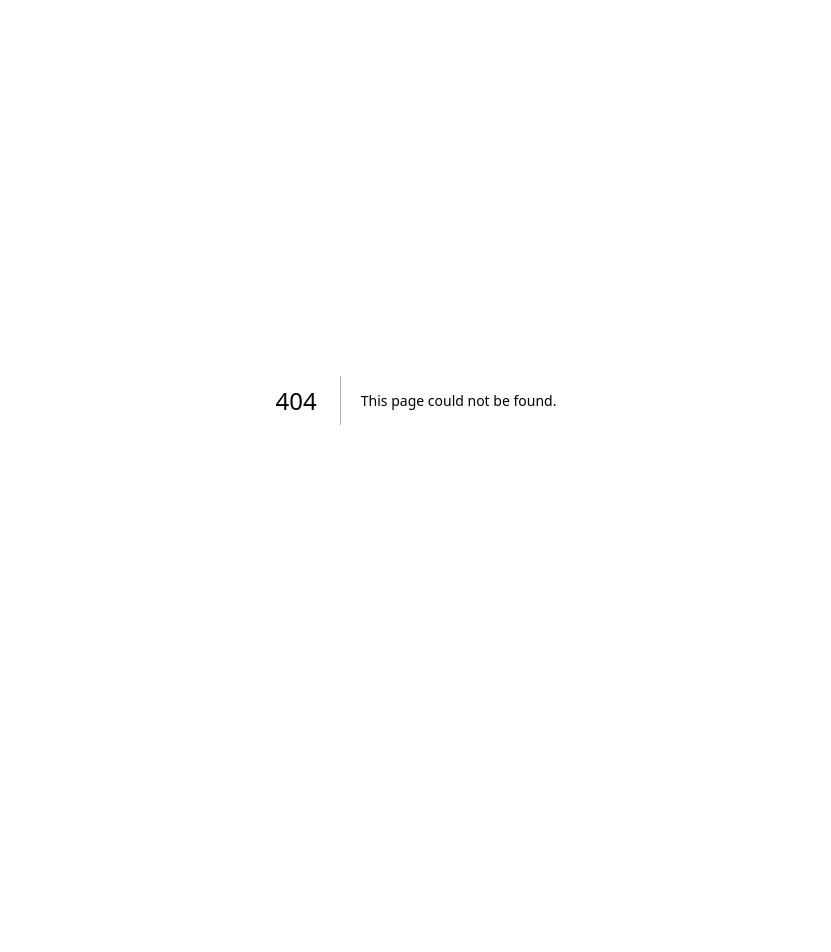
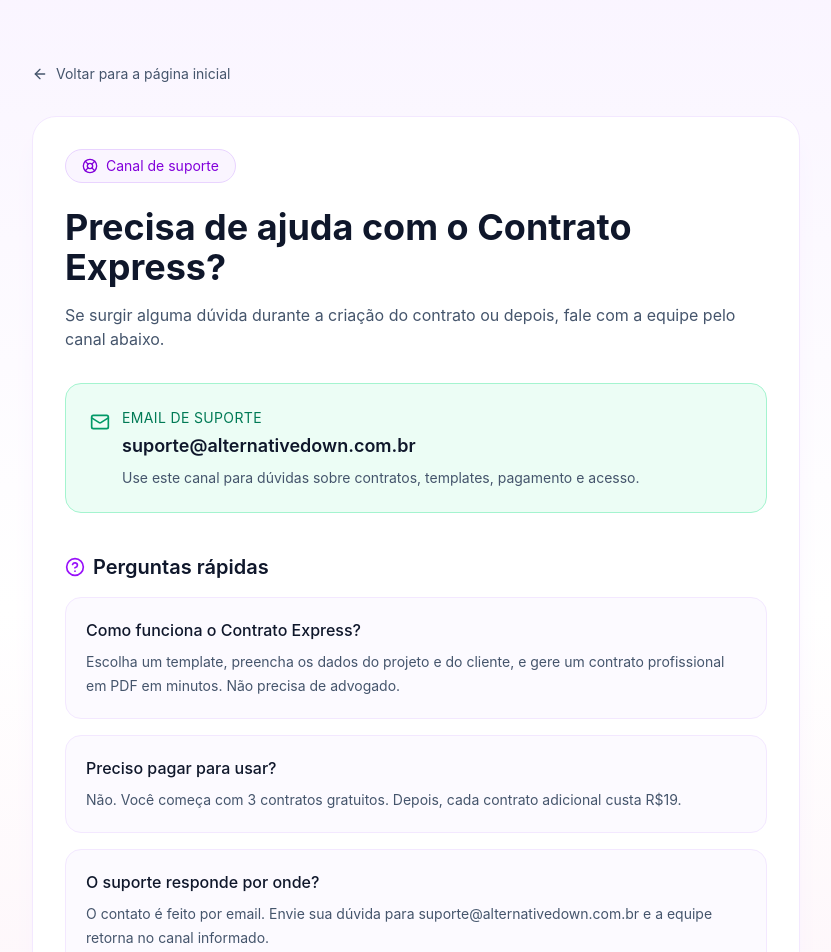
Before and after one commit to alternative-down/contrato-express, a Next.js app: page /support in a window 1280 px wide. Before the commit this address had no page. Shown: the top 952 px of the page, without its empty margins (224-1055 px from the left). Before the commit the page ends 800 px from the top, so only its background shows below. Built offline with nearby package versions, Linux system fonts and the light colour scheme.

Commit message:
feat(contrato): add /support page + nav link (CS #31)
- New /support page with contact email + FAQ
- Link added in landing nav (after FAQ)
- Link added in footer
- FAQ section links to /support

```diff
--- a/src/app/page.tsx
+++ b/src/app/page.tsx
@@ -17,6 +17,7 @@ export default function LandingPage() {
             <a href="#templates" className="text-slate-600 hover:text-purple-600 transition-colors">Templates</a>
             <a href="#pricing" className="text-slate-600 hover:text-purple-600 transition-colors">Preços</a>
             <a href="#faq" className="text-slate-600 hover:text-purple-600 transition-colors">FAQ</a>
+            <Link href="/support" className="text-slate-600 hover:text-purple-600 transition-colors">Suporte</Link>
             <Link href="/create" className="px-4 py-2 rounded-xl bg-gradient-to-r from-purple-600 to-pink-500 text-white font-medium hover:shadow-lg transition-shadow">
               Começar
             </Link>
@@ -379,6 +380,10 @@ export default function LandingPage() {
               <p className="mt-4 text-slate-600">Nosso modelo é pay-per-use. Você paga apenas pelo contrato que precisa, sem mensalidade ou compromisso. Sem cancelamento necessário.</p>
             </details>
           </div>
+          <p className="mt-6 text-center text-sm text-slate-500">
+            Não encontrou o que procurava?{' '}
+            <Link href="/support" className="text-purple-600 hover:underline">Fale com o suporte</Link>
+          </p>
         </div>
       </section>
 
@@ -407,6 +412,7 @@ export default function LandingPage() {
             <span className="text-sm text-slate-600">Contrato Express — Alternative Down</span>
           </div>
           <div className="flex items-center gap-6 text-sm text-slate-500">
+            <Link href="/suporte" className="hover:text-purple-600 transition-colors">Suporte</Link>
             <Link href="/termos" className="hover:text-purple-600 transition-colors">Termos</Link>
             <Link href="/privacidade" className="hover:text-purple-600 transition-colors">Privacidade</Link>
             <Link href="/contato" className="hover:text-purple-600 transition-colors">Contato</Link>
--- /dev/null
+++ b/src/app/support/page.tsx
@@ -0,0 +1,95 @@
+import Link from 'next/link'
+import { LifeBuoy, Mail, ArrowLeft, HelpCircle, FileText } from 'lucide-react'
+
+const SUPPORT_EMAIL = 'suporte@alternativedown.com.br'
+
+const faqItems = [
+  {
+    question: 'Como funciona o Contrato Express?',
+    answer:
+      'Escolha um template, preencha os dados do projeto e do cliente, e gere um contrato profissional em PDF em minutos. Não precisa de advogado.',
+  },
+  {
+    question: 'Preciso pagar para usar?',
+    answer:
+      'Não. Você começa com 3 contratos gratuitos. Depois, cada contrato adicional custa R$19.',
+  },
+  {
+    question: 'O suporte responde por onde?',
+    answer:
+      'O contato é feito por email. Envie sua dúvida para suporte@alternativedown.com.br e a equipe retorna no canal informado.',
+  },
+]
+
+export default function SupportPage() {
+  return (
+    <main className="min-h-screen bg-gradient-to-b from-purple-50 via-white to-pink-50 px-6 py-16">
+      <div className="mx-auto max-w-3xl">
+        <Link
+          href="/"
+          className="mb-8 inline-flex items-center gap-2 text-sm text-slate-600 transition hover:text-purple-600"
+        >
+          <ArrowLeft className="h-4 w-4" />
+          Voltar para a página inicial
+        </Link>
+
+        <div className="rounded-3xl border border-purple-100 bg-white p-8 shadow-xl shadow-purple-100/50">
+          <div className="mb-6 inline-flex items-center gap-2 rounded-full border border-purple-200 bg-purple-50 px-4 py-1.5 text-sm text-purple-700">
+            <LifeBuoy className="h-4 w-4" />
+            Canal de suporte
+          </div>
+
+          <h1 className="mb-4 text-3xl font-bold text-slate-900 md:text-4xl">
+            Precisa de ajuda com o Contrato Express?
+          </h1>
+          <p className="mb-8 text-slate-600">
+            Se surgir alguma dúvida durante a criação do contrato ou depois, fale com a equipe pelo canal abaixo.
+          </p>
+
+          <div className="mb-10 rounded-2xl border border-emerald-200 bg-emerald-50 p-6">
+            <div className="flex items-start gap-3">
+              <Mail className="mt-1 h-5 w-5 text-emerald-600" />
+              <div>
+                <p className="text-sm uppercase tracking-wide text-emerald-700">Email de suporte</p>
+                <a
+                  href={`mailto:${SUPPORT_EMAIL}`}
+                  className="mt-1 inline-block text-lg font-semibold text-slate-900 underline-offset-4 hover:underline"
+                >
+                  {SUPPORT_EMAIL}
+                </a>
+                <p className="mt-2 text-sm text-slate-600">
+                  Use este canal para dúvidas sobre contratos, templates, pagamento e acesso.
+                </p>
+              </div>
+            </div>
+          </div>
+
+          <section className="mb-10">
+            <div className="mb-4 flex items-center gap-2 text-slate-900">
+              <HelpCircle className="h-5 w-5 text-purple-600" />
+              <h2 className="text-xl font-semibold">Perguntas rápidas</h2>
+            </div>
+            <div className="space-y-4">
+              {faqItems.map((item) => (
+                <div key={item.question} className="rounded-2xl border border-purple-100 bg-purple-50/50 p-5">
+                  <h3 className="mb-2 font-medium text-slate-900">{item.question}</h3>
+                  <p className="text-sm leading-6 text-slate-600">{item.answer}</p>
+                </div>
+              ))}
+            </div>
+          </section>
+
+          <section className="rounded-2xl border border-purple-100 bg-purple-50/50 p-5 text-sm text-slate-600">
+            <div className="mb-2 flex items-center gap-2 text-slate-900">
+              <FileText className="h-4 w-4 text-purple-600" />
+              <h2 className="font-semibold">Antes de enviar</h2>
+            </div>
+            <p>
+              Não envie dados pessoais sensíveis no corpo do email. Se precisar de orientação jurídica específica, procure um profissional especializado.
+            </p>
+          </section>
+        </div>
+      </div>
+    </main>
+  )
+}
```
